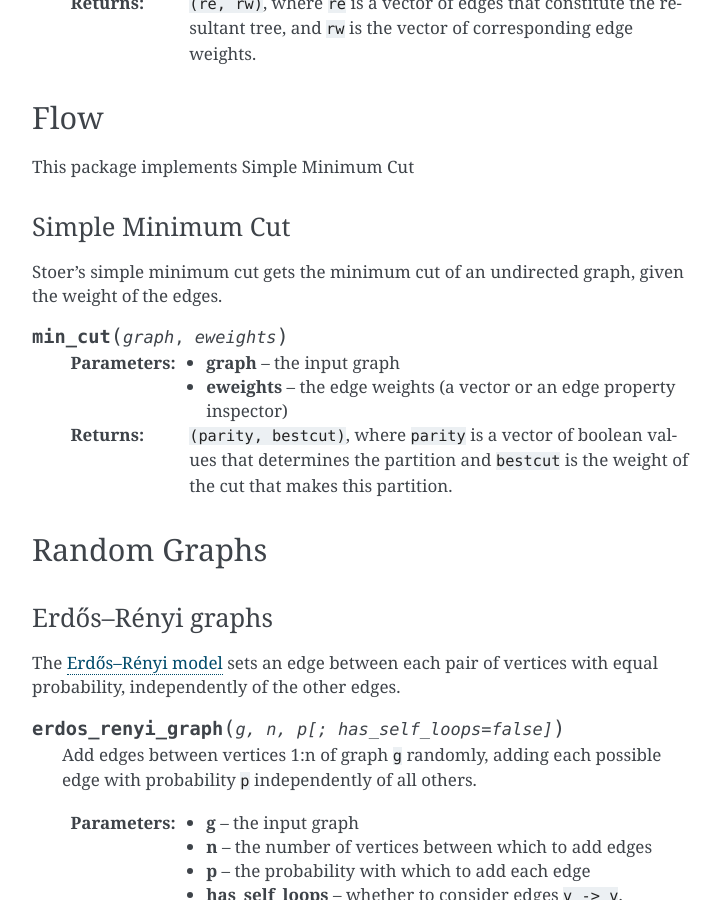
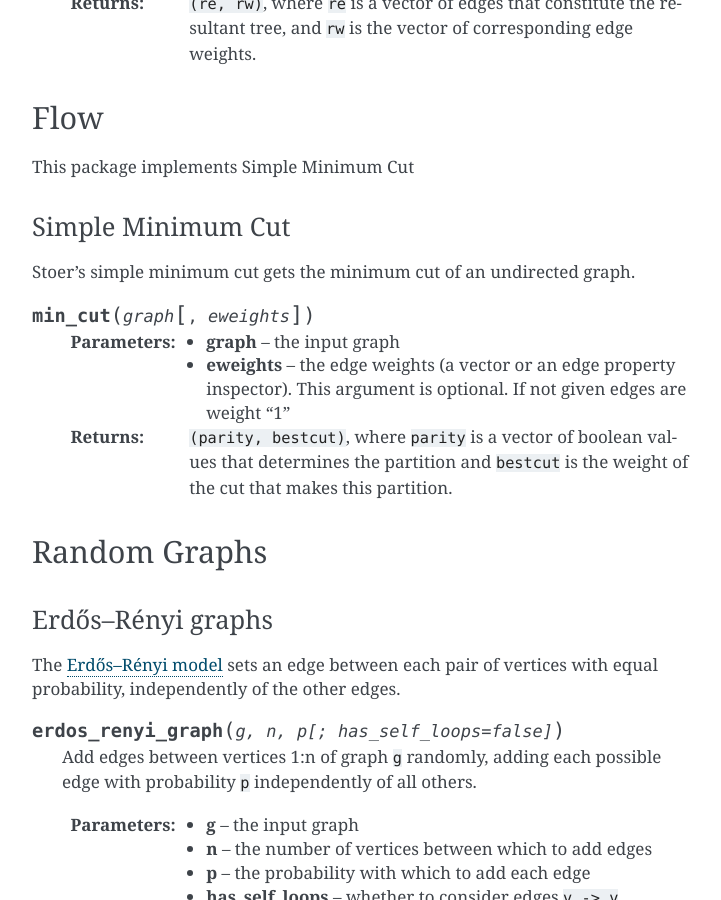
Before and after one commit to JuliaGraphs/Graphs.jl, a Sphinx documentation site: the page built from doc/source/algorithms.rst, in a window 1280 px wide and 900 px high, scrolled down 8317 px. Shown: the whole window, without its empty margins (388-1109 px from the left). Built offline with Sphinx 7.4.7, drawn with Linux system fonts in a browser that asks for light colours; formulas are drawn with MathJax 3.

Commit message:
Optional weights for min cut. Add abstract visitor and log visitor

```diff
--- a/doc/source/algorithms.rst
+++ b/doc/source/algorithms.rst
@@ -347,12 +347,12 @@ This package implements Simple Minimum Cut
 Simple Minimum Cut
 ~~~~~~~~~~~~~~~~~
 
-Stoer's simple minimum cut gets the minimum cut of an undirected graph, given the weight of the edges.
+Stoer's simple minimum cut gets the minimum cut of an undirected graph.
 
-.. py:function:: min_cut(graph, eweights)
+.. py:function:: min_cut(graph[, eweights])
 
     :param graph:       the input graph
-    :param eweights:    the edge weights (a vector or an edge property inspector)
+    :param eweights:    the edge weights (a vector or an edge property inspector). This argument is optional. If not given edges are weight "1"
 
     :returns:   ``(parity, bestcut)``, where ``parity`` is a vector of boolean values that determines the partition and ``bestcut`` is the weight of the cut that makes this partition.
 
```
Also changed, not shown: 2 other files.
